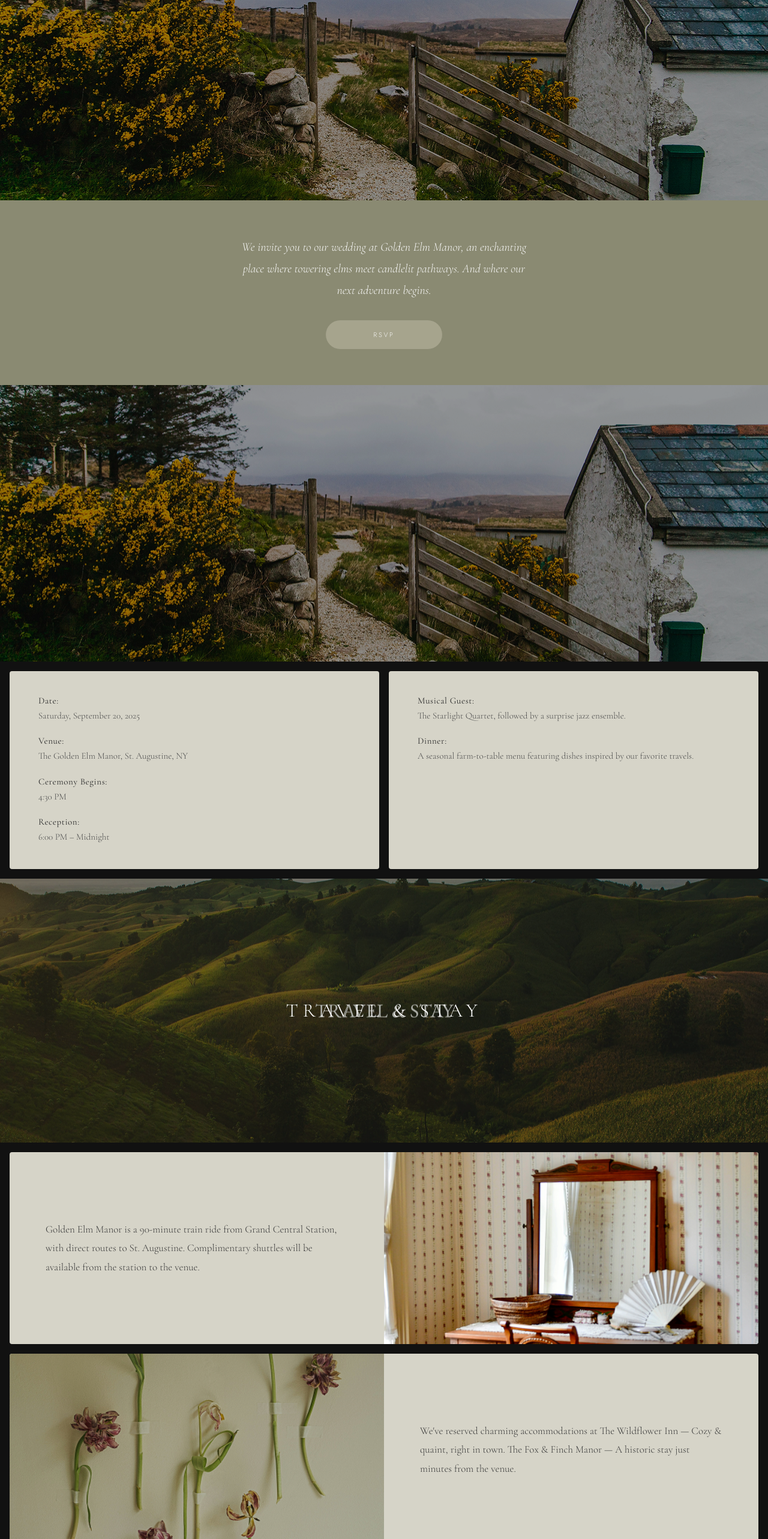
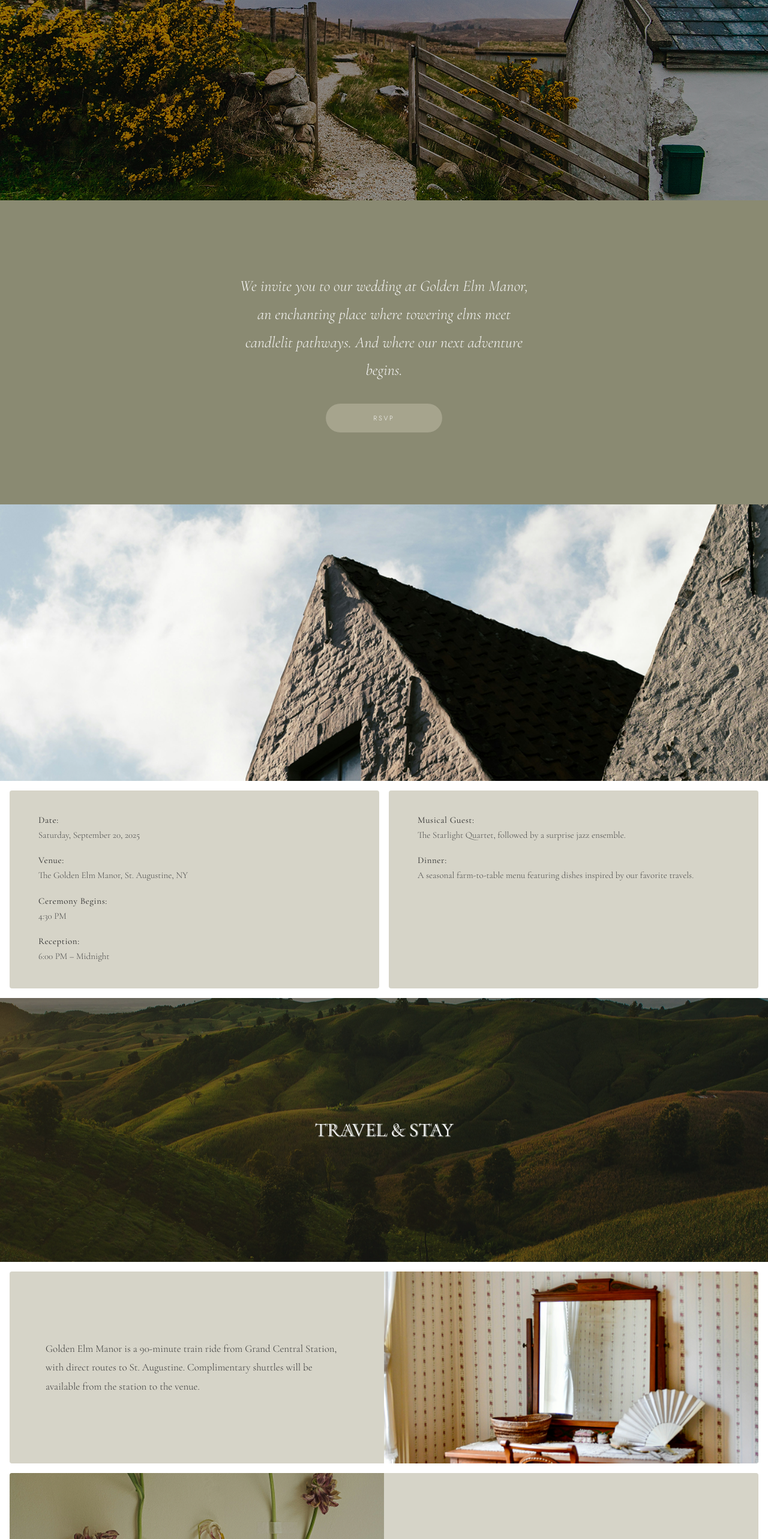
Before and after one commit to CostaLacoste/Wedding, a React (Create React App) app: page /#/details in a window 1280 px wide. Shown: the part 234-2800 px from the top of the page at 60% size. Built offline with nearby package versions, Linux system fonts and the light colour scheme; a web font is replaced by a local one.

Commit message:
Some fix

```diff
--- a/src/components/details/details.jsx
+++ b/src/components/details/details.jsx
@@ -1,5 +1,6 @@
 import styles from "./details.module.css";
 import bgHero   from "../../images/details.png";
+import home from "../../images/Home.png";
 import bgTravel from "../../images/trdet.png";
 import imgTravel1 from "../../images/det1.png";
 import imgTravel2 from "../../images/det2.png";
@@ -28,7 +29,7 @@ export default function Details() {
       {/* Building photo */}
       <div
         className={styles.buildingPhoto}
-        style={{ backgroundImage: `url(${bgHero})` }}
+        style={{ backgroundImage: `url(${home})` }}
       />
 
       {/* Info grid */}
--- a/src/components/details/details.module.css
+++ b/src/components/details/details.module.css
@@ -21,7 +21,7 @@
 /* ── Invite card ───────────────────────────────────────── */
 .inviteCard {
   background: #8a8a72;
-  padding: 60px 80px;
+  padding: 120px 80px;
   display: flex;
   flex-direction: column;
   align-items: center;
@@ -31,7 +31,7 @@
 
 .inviteText {
   font-family: 'Cormorant Garamond', serif;
-  font-size: clamp(16px, 1.8vw, 20px);
+  font-size: clamp(20px, 2.2vw, 26px);
   font-weight: 300;
   font-style: italic;
   color: rgba(255,255,255,0.92);
@@ -72,7 +72,7 @@
   grid-template-columns: 1fr 1fr;
   padding: 16px;
   gap: 16px;
-  background: #111111;
+  background: #FFFFFF;
 }
 
 .infoCol {
@@ -130,9 +130,9 @@
   position: relative;
   z-index: 1;
   font-family: 'Cormorant Garamond', serif;
+  letter-spacing: 0.01em;
   font-size: clamp(18px, 2.8vw, 32px);
   font-weight: 300;
-  letter-spacing: 0.24em;
   color: #ffffff;
   margin: 0;
 }
@@ -143,7 +143,7 @@
   flex-direction: column;
   gap: 16px;
   padding: 16px;
-  background: #111111;
+  background: #FFFFFF;
 }
 
 .travelBlock {
```
Also changed, not shown: src/images/Home.png (added).
